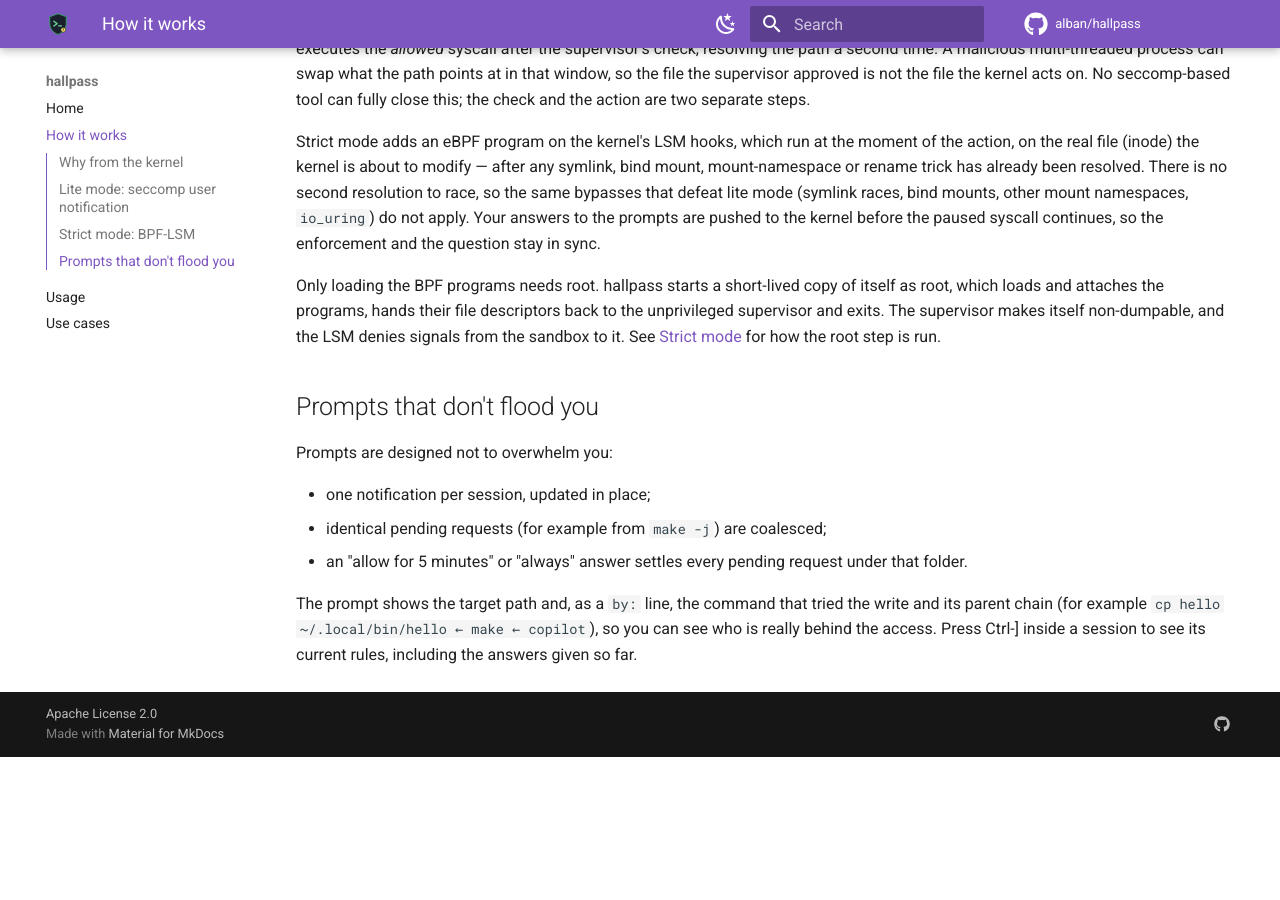
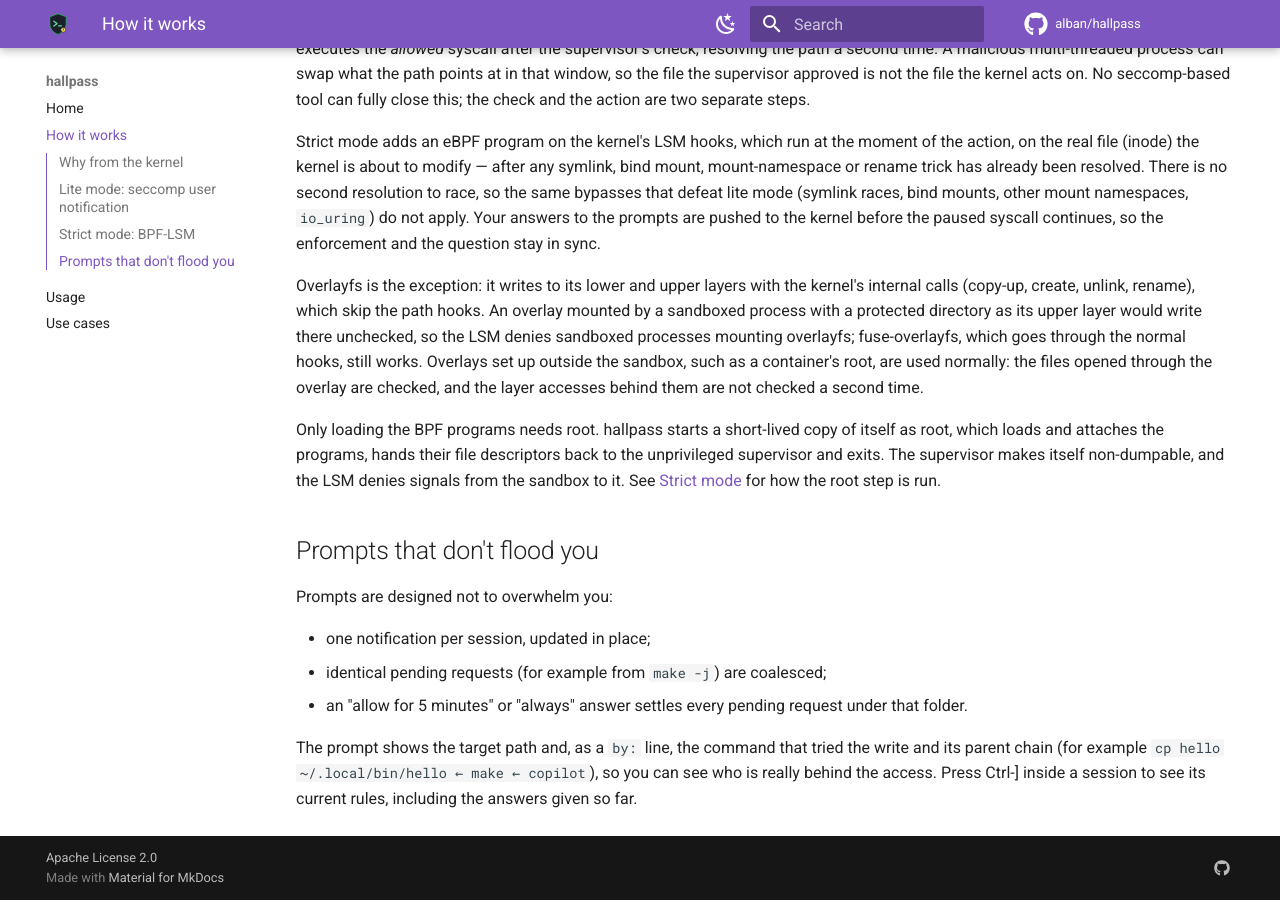
Before and after one commit to alban/hallpass, an MkDocs documentation site: the page built from docs/design.md, in a window 1280 px wide and 900 px high, scrolled down 967 px. Built offline with MkDocs 1.6.1 and Material for MkDocs 9.7.7, drawn with Linux system fonts in a browser that asks for light colours; comment, search, counter and statistics services are not loaded; before the commit the page ends 1724 px from its top, so only the background shows below that.

Commit message:
docs: sandboxed processes cannot mount overlayfs in strict mode
Document the limitation from d7df939: overlayfs writes to its layers
without the path hooks, so strict mode denies overlay mounts by
sandboxed processes. fuse-overlayfs still works.

Co-authored-by: Copilot <223556219+Copilot@users.noreply.github.com>
Signed-off-by: Alban Crequy <albancrequy@microsoft.com>

```diff
--- a/docs/design.md
+++ b/docs/design.md
@@ -24,6 +24,8 @@ Strict mode exists to close the TOCTOU race that lite mode is inherently exposed
 
 Strict mode adds an eBPF program on the kernel's LSM hooks, which run at the moment of the action, on the real file (inode) the kernel is about to modify — after any symlink, bind mount, mount-namespace or rename trick has already been resolved. There is no second resolution to race, so the same bypasses that defeat lite mode (symlink races, bind mounts, other mount namespaces, `io_uring`) do not apply. Your answers to the prompts are pushed to the kernel before the paused syscall continues, so the enforcement and the question stay in sync.
 
+Overlayfs is the exception: it writes to its lower and upper layers with the kernel's internal calls (copy-up, create, unlink, rename), which skip the path hooks. An overlay mounted by a sandboxed process with a protected directory as its upper layer would write there unchecked, so the LSM denies sandboxed processes mounting overlayfs; fuse-overlayfs, which goes through the normal hooks, still works. Overlays set up outside the sandbox, such as a container's root, are used normally: the files opened through the overlay are checked, and the layer accesses behind them are not checked a second time.
+
 Only loading the BPF programs needs root. hallpass starts a short-lived copy of itself as root, which loads and attaches the programs, hands their file descriptors back to the unprivileged supervisor and exits. The supervisor makes itself non-dumpable, and the LSM denies signals from the sandbox to it. See [Strict mode](usage.md#strict-mode) for how the root step is run.
 
 ## Prompts that don't flood you
```
Also changed, not shown: README.md (+1 -0 lines), docs/usage.md (+1 -0 lines).
